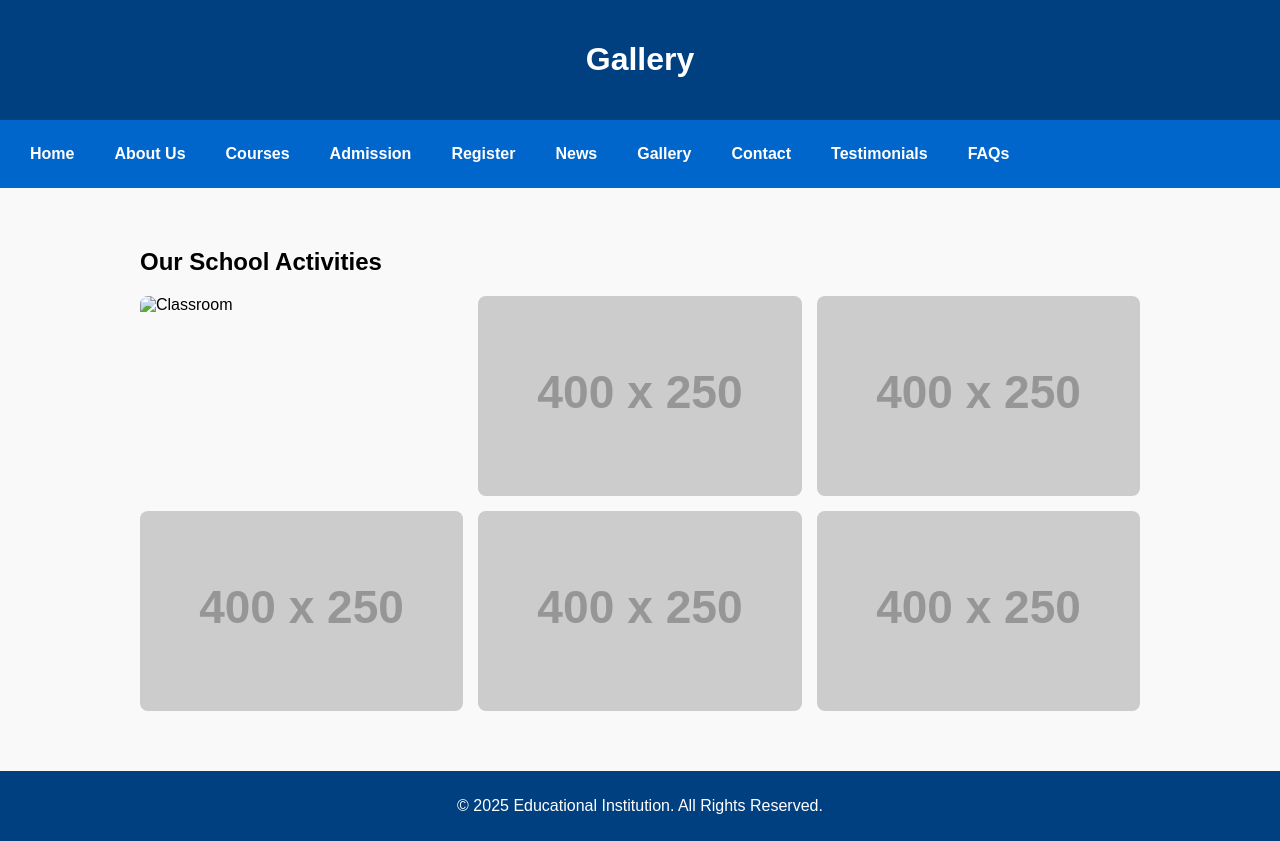
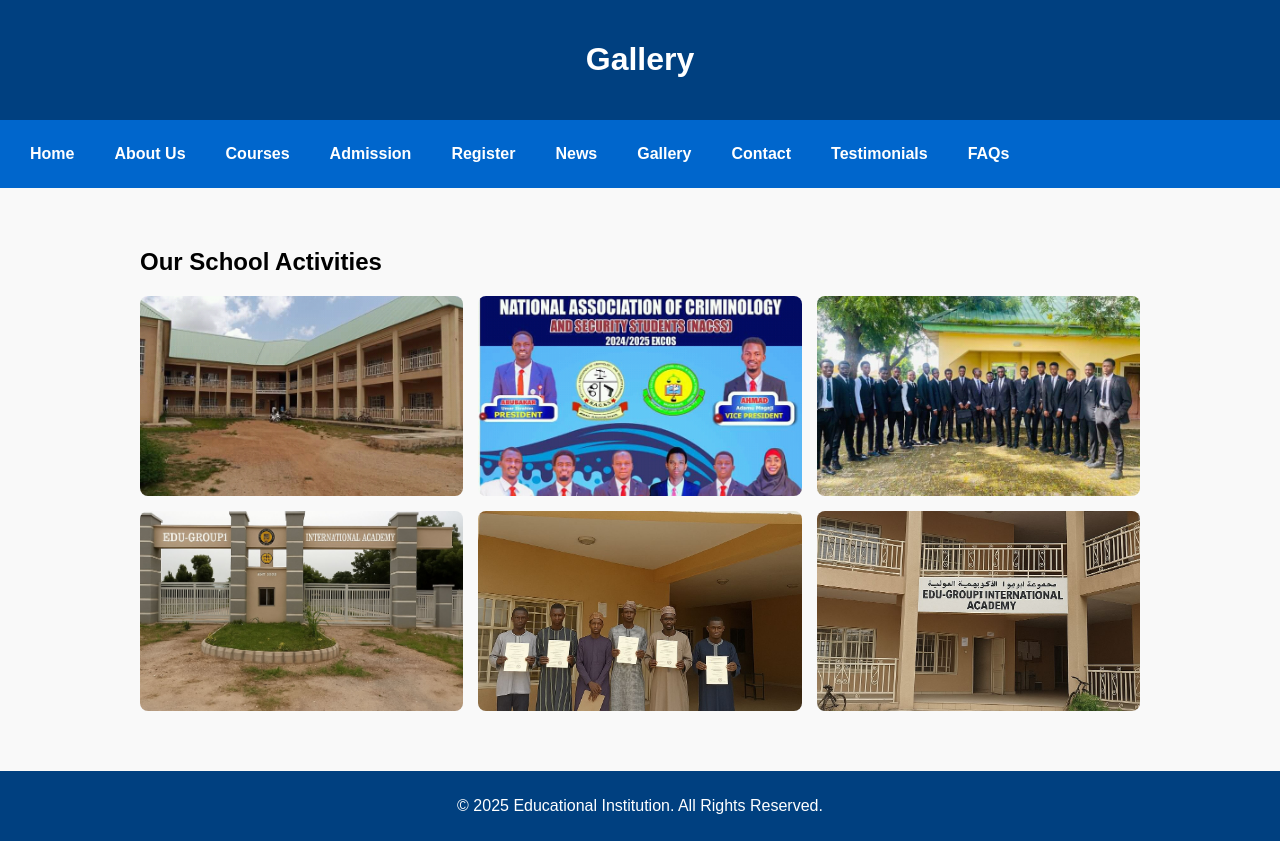
Before and after one commit to adamuabubakarmanu1-web/edu-group1.com, a plain HTML site: page gallery.html in a window 1280 px wide. Drawn offline with Linux system fonts and the light colour scheme; placeholder pictures from the web are drawn by us.

Commit message:
Update gallery.html

```diff
--- a/gallery.html
+++ b/gallery.html
@@ -62,12 +62,12 @@
   <section>
     <h2>Our School Activities</h2>
     <div class="gallery">
-      <img src="/storage/emulated/0/DCIM/Screenshots/Screenshot_2025-08-19-18-07-13-109_com.whatsapp.png" alt="Classroom" onclick="openModal(this)">
-      <img src="https://via.placeholder.com/400x250?text=Library" alt="Library" onclick="openModal(this)">
-      <img src="https://via.placeholder.com/400x250?text=Laboratory" alt="Laboratory" onclick="openModal(this)">
-      <img src="https://via.placeholder.com/400x250?text=Sports" alt="Sports" onclick="openModal(this)">
-      <img src="https://via.placeholder.com/400x250?text=Graduation" alt="Graduation" onclick="openModal(this)">
-      <img src="https://via.placeholder.com/400x250?text=Seminar" alt="Seminar" onclick="openModal(this)">
+      <img src="FB_IMG_17556420504149411.jpg" alt="Classroom" onclick="openModal(this)">
+      <img src="FB_IMG_17556421765756520.jpg" alt="Library" onclick="openModal(this)">
+      <img src="FB_IMG_17556424100134873.jpg" alt="Laboratory" onclick="openModal(this)">
+      <img src="IMG-20250819-WA0515.jpg" alt="Sports" onclick="openModal(this)">
+      <img src="IMG-20250819-WA0518.jpg" alt="Graduation" onclick="openModal(this)">
+      <img src="IMG-20250819-WA0520.jpg" alt="Seminar" onclick="openModal(this)">
     </div>
   </section>
 
```
